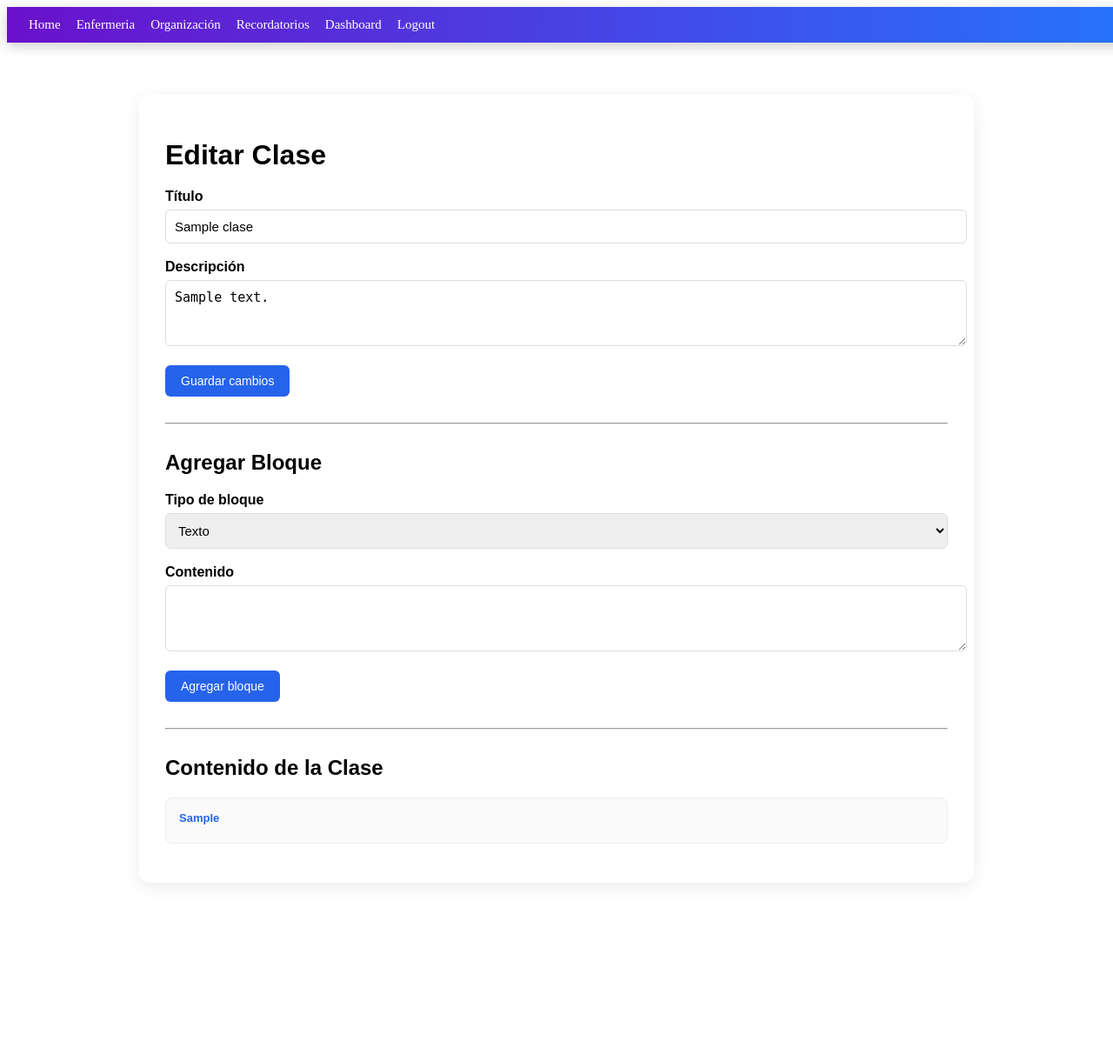
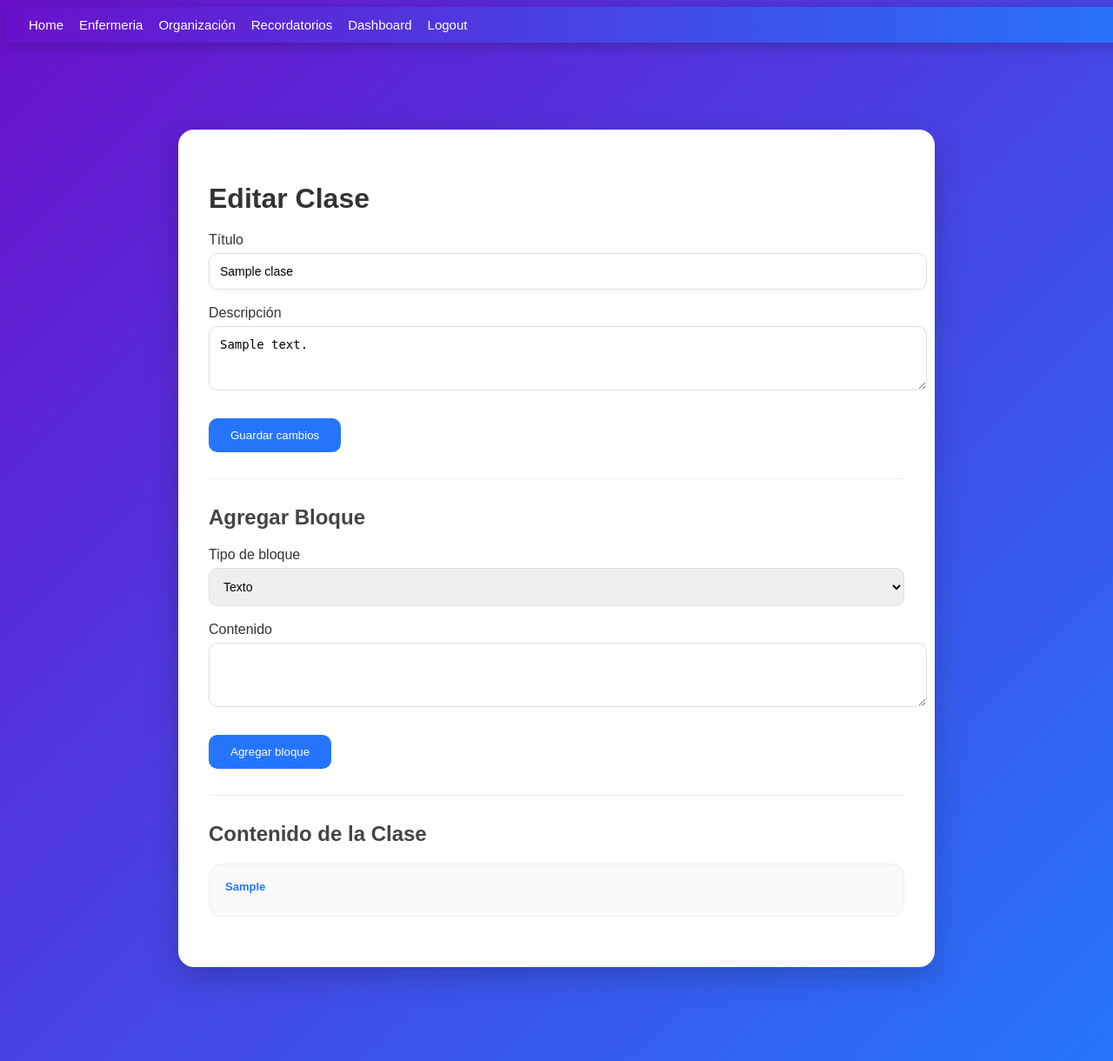
Before and after one commit to TotiManuel/JMM, a Flask app: page /clases/1/editar in a window 1280 px wide; the page is wider, and only the part inside the window is pictured. Shown: that part at 87% size. Before the commit the page ends 1016 px from the top of that part, so only its background shows below. Run offline with Flask 3, Linux system fonts and the light colour scheme; the visitor is signed in with stand-in values (Sample User, id 1); tables that the repository leaves empty hold one stand-in row (values such as "Sample post").

Commit message:
Update css

```diff
--- a/templates/editar_clase.html
+++ b/templates/editar_clase.html
@@ -1,95 +1,172 @@
 {% extends "base.html" %}
 
 {% block content %}
-
 <style>
 
-.container-clase{
-max-width:900px;
-margin:40px auto;
-background:white;
-padding:30px;
-border-radius:12px;
-box-shadow:0 5px 20px rgba(0,0,0,0.08);
+body{
+background: linear-gradient(135deg,#6a11cb,#2575fc);
+font-family: Arial, sans-serif;
 }
 
+/* contenedor principal */
+
+.container-clase{
+max-width:800px;
+margin:80px auto;
+background:white;
+padding:40px 35px;
+border-radius:18px;
+box-shadow:0 12px 35px rgba(0,0,0,0.2);
+animation:fadeIn 0.8s ease;
+}
+
+/* títulos */
+
 h1{
+color:#333;
 margin-bottom:20px;
 }
+
+h2{
+margin-top:30px;
+color:#444;
+}
+
+/* formularios */
 
 .form-group{
 margin-bottom:18px;
 }
 
 label{
-font-weight:bold;
+font-weight:500;
+color:#333;
 display:block;
 margin-bottom:6px;
 }
 
+/* inputs */
+
 input, textarea, select{
 width:100%;
-padding:10px;
+padding:12px;
+border-radius:10px;
 border:1px solid #ddd;
-border-radius:6px;
-font-size:15px;
+font-size:14px;
+outline:none;
+transition:0.2s;
 }
 
-textarea{
-resize:vertical;
+input:focus,
+textarea:focus,
+select:focus{
+border-color:#2575fc;
+box-shadow:0 0 0 2px rgba(37,117,252,0.15);
 }
 
+/* botones */
+
 button{
-background:#2563eb;
+display:inline-block;
+margin-top:10px;
+padding:12px 25px;
+background:#2575fc;
 color:white;
 border:none;
-padding:10px 18px;
-border-radius:6px;
+border-radius:10px;
+font-weight:500;
 cursor:pointer;
-font-size:14px;
+transition:0.3s;
 }
 
 button:hover{
-background:#1e4fd1;
+background:#1b5edb;
+transform:translateY(-2px);
 }
+
+/* separador */
 
 hr{
 margin:30px 0;
+border:none;
+border-top:1px solid #eee;
 }
 
+/* preview */
+
+.preview{
+margin-top:15px;
+}
+
+/* bloques */
+
 .bloque{
+background:#f9f9f9;
+border-radius:14px;
+padding:18px;
+margin-bottom:18px;
 border:1px solid #eee;
-border-radius:8px;
-padding:15px;
-margin-bottom:15px;
-background:#fafafa;
+transition:0.25s;
+}
+
+.bloque:hover{
+transform:translateY(-3px);
+box-shadow:0 8px 20px rgba(0,0,0,0.1);
 }
 
 .bloque-tipo{
 font-size:13px;
+color:#2575fc;
 font-weight:bold;
-color:#2563eb;
-margin-bottom:6px;
+margin-bottom:8px;
+text-transform:capitalize;
 }
+
+/* contenido */
 
 .bloque img{
 max-width:100%;
-border-radius:6px;
+border-radius:10px;
+margin-top:8px;
 }
 
 .bloque iframe{
 width:100%;
-height:300px;
+height:320px;
 border:none;
-border-radius:6px;
+border-radius:10px;
+margin-top:8px;
 }
 
-.preview{
-margin-top:10px;
+/* animación */
+
+@keyframes fadeIn{
+from{
+opacity:0;
+transform:translateY(25px);
+}
+to{
+opacity:1;
+transform:translateY(0);
+}
+}
+
+/* responsive */
+
+@media (max-width:600px){
+
+.container-clase{
+margin:40px 15px;
+padding:30px 20px;
+}
+
+h1{
+font-size:22px;
+}
+
 }
 
 </style>
-
 
 <div class="container-clase">
 
```
Also changed, not shown: templates/clases.html (+89 -25 lines), templates/nueva_clase.html (+102 -0 lines), templates/ver_clase.html (+102 -32 lines).
